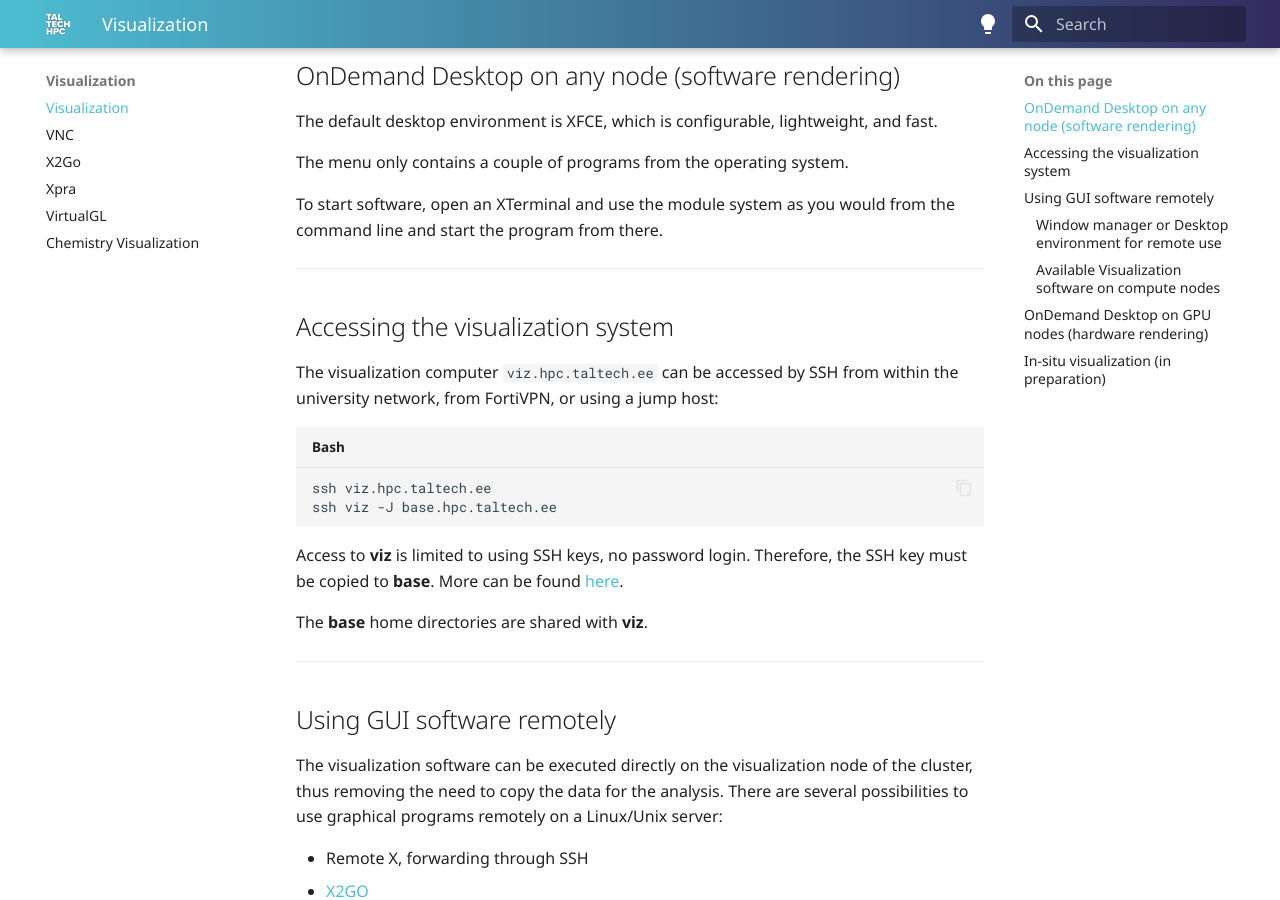
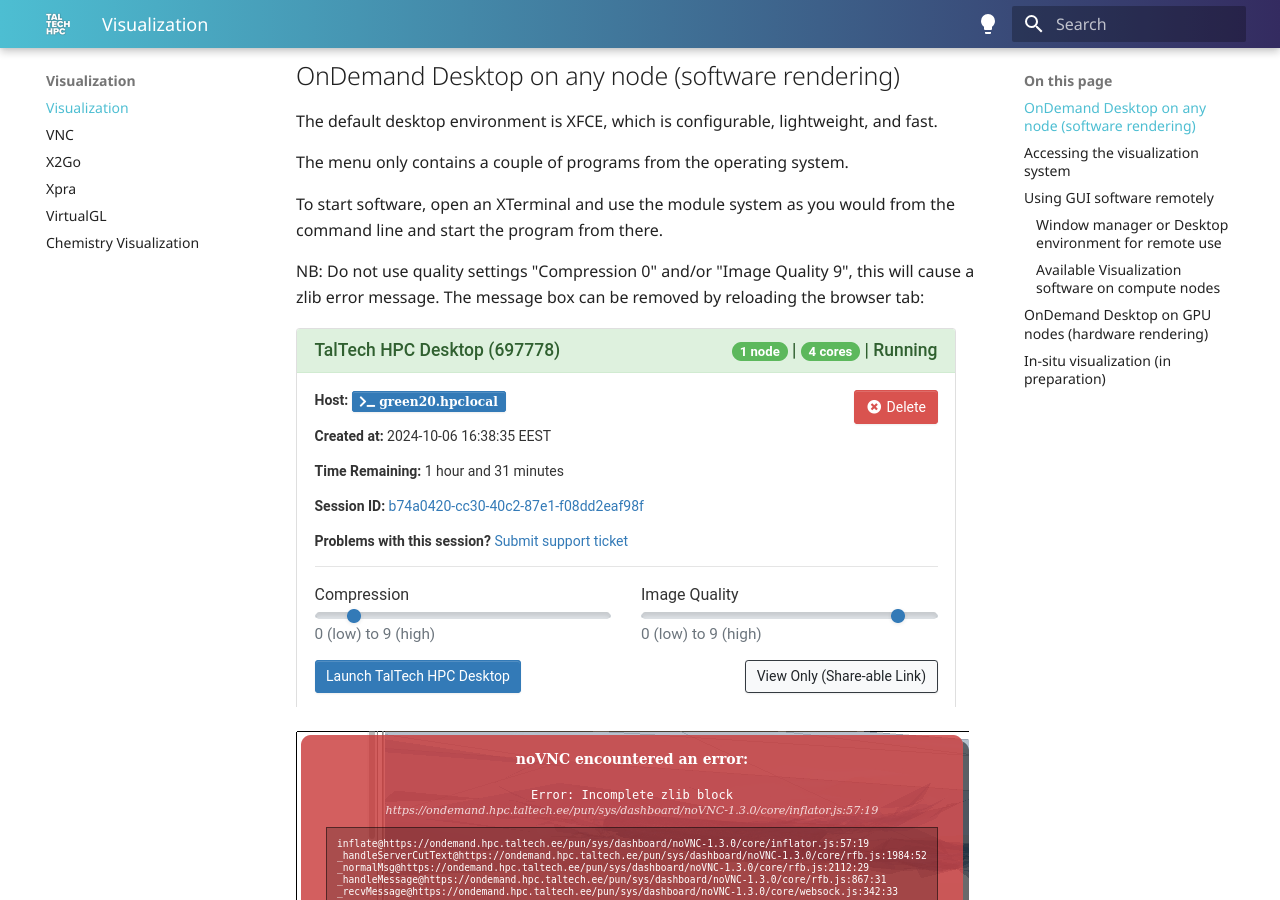
Before and after one commit to TalTech-HPC-Centre/taltech-hpc-docs, an MkDocs documentation site: the page built from docs/visualization/visualization.md, in a window 1280 px wide and 900 px high, scrolled down 314 px. Built offline with MkDocs 1.6.1 and Material for MkDocs 9.7.7, drawn with Linux system fonts in a browser that asks for light colours; comment, search, counter and statistics services are not loaded.

Commit message:
update changes from old source

```diff
--- a/docs/visualization/visualization.md
+++ b/docs/visualization/visualization.md
@@ -10,6 +10,12 @@
 The menu only contains a couple of programs from the operating system.
 
 To start software, open an XTerminal and use the module system as you would from the command line and start the program from there.
+
+NB: Do not use quality settings "Compression 0" and/or "Image Quality 9", this will cause a zlib error message. The message box can be removed by reloading the browser tab:
+
+![bestsettings](/visualization/attachments/ondemand-best-quality-settings.png)
+
+![error](/visualization/attachments/ondemand-zlib-error.png)
 
 ---
 
```
Also changed, not shown: docs/software/crest.md (+2 -2 lines), docs/software/software.md (+2 -2 lines), docs/visualization/attachments/ondemand-best-quality-settings.png (added), docs/visualization/attachments/ondemand-zlib-error.png (added).
